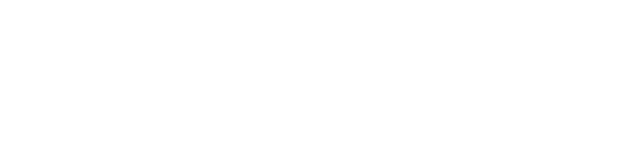
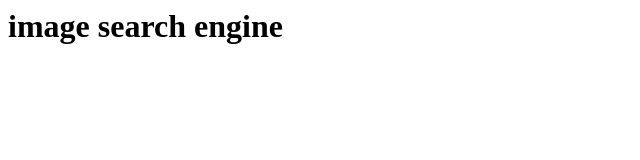
Before and after one commit to tarun05rawat/Image-Search-App, a plain HTML site: page index.html in a window 1280 px wide. Shown: the whole page, without its empty margins (0-640 px from the left). Drawn offline with Linux system fonts and the light colour scheme.

Commit message:
added base info

```diff
--- a/index.html
+++ b/index.html
@@ -2,13 +2,13 @@
 <head>
   <meta charset="UTF-8">
   <meta name="viewport" content="width=device-width, initial-scale=1.0">
-  <title>Image Search Enginer</title>
+  <title>Image Search Engine</title>
 </head>
 <body>
+  <h1>image search engine</h1>
 
 
 
-
-  <script src="script.js"></script>
+  <!-- <script src="script.js"></script> -->
 </body>
 </html>
--- a/style.css
+++ b/style.css
@@ -3,4 +3,11 @@
   margin: 0;
   font-family: 'Poppins', sans-serif;
   box-sizing: border-box;
+
 }
+
+body{
+  background: #39297b;
+  color: #fff;
+
+}
```
